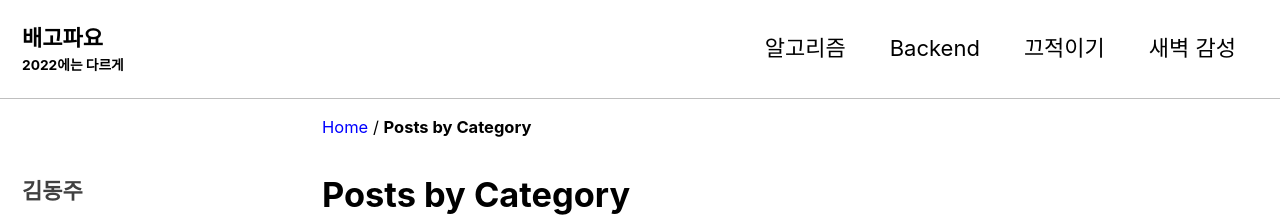
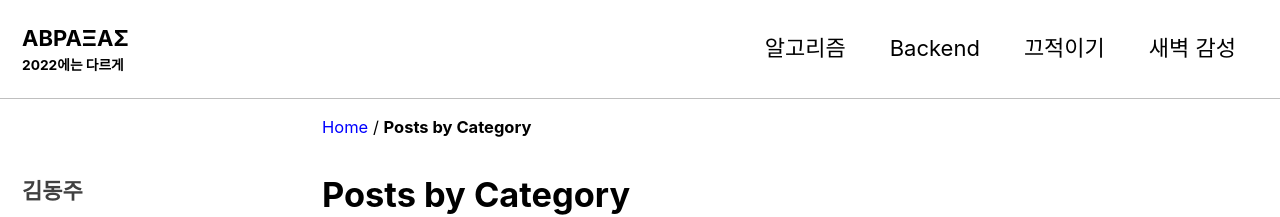
Before and after one commit to Eastcolumn/eastcolumn.github.com, a Jekyll site: the page built from minimal-mistakes-master/_pages/category-archive.md, in a window 1280 px wide. Shown: the top 217 px of the page. Built offline with Jekyll 4.4.1, drawn with Linux system fonts in a browser that asks for light colours; cached includes are drawn as plain includes.

Commit message:
modify : format

```diff
--- a/minimal-mistakes-master/Gemfile
+++ b/minimal-mistakes-master/Gemfile
@@ -2,5 +2,7 @@ source "https://rubygems.org"
 gemspec
 
 gem 'jekyll-admin', group: :jekyll_plugins
-gem 'jekyll-sitemap'
+gem "github-pages", group: :jekyll_plugins
+gem "jekyll-include-cache", group: :jekyll_plugins
+
 gem "webrick", "~> 1.7"
--- a/minimal-mistakes-master/_config.yml
+++ b/minimal-mistakes-master/_config.yml
@@ -11,7 +11,7 @@
 # https://mmistakes.github.io/minimal-mistakes/docs/quick-start-guide/#installing-the-theme
 
 # theme                  : "minimal-mistakes-jekyll"
-# remote_theme           : "mmistakes/minimal-mistakes"
+remote_theme: "mmistakes/minimal-mistakes@4.24.0"
 minimal_mistakes_skin    : "contrast" # "air", "aqua", "contrast", "dark", "dirt", "neon", "mint", "plum", "sunrise"
 
 # Site Settings
@@ -23,10 +23,10 @@ name                     : "김동주"
 description              : "Description : It's all New with tags"
 url                      : "https://eastcolumn.github.io"
 baseurl                  :
-repository               : "https://github.com/eastcolumn/eastcolumn.github.io"
+repository               : "Eastcolumn/eastcolumn.github.io"
 teaser                   : # path of fallback teaser image, e.g. "/assets/images/500x300.png"
 logo                     : # path of logo image to display in the masthead, e.g. "/assets/images/88x88.png"
-masthead_title           : "배고파요"
+masthead_title           : "ΑΒΡΑΞΑΣ"
 breadcrumbs              : true
 words_per_minute         : 200
 comments:
@@ -214,6 +214,7 @@ plugins:
   - jekyll-sitemap
   - jekyll-gist
   - jekyll-feed
+  - jemoji
   - jekyll-include-cache
 
 # mimic GitHub Pages with --safe
```
